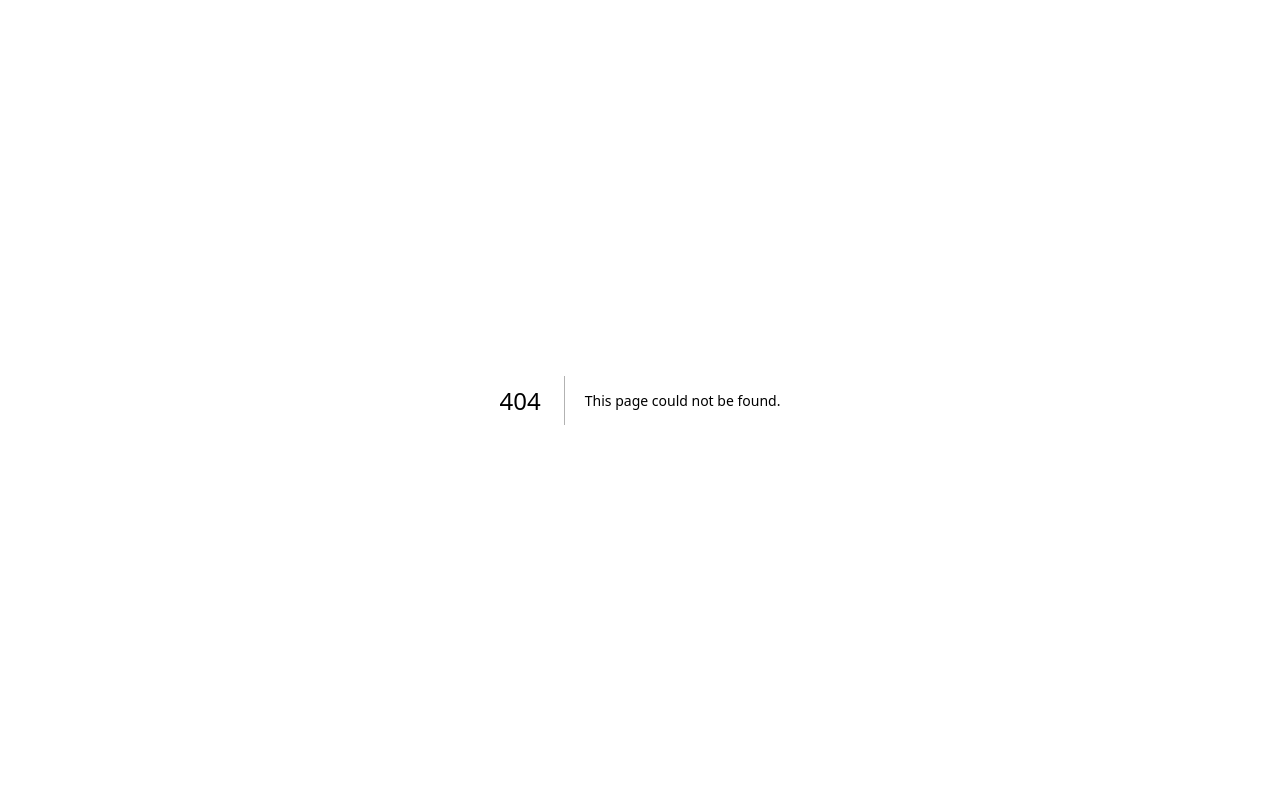
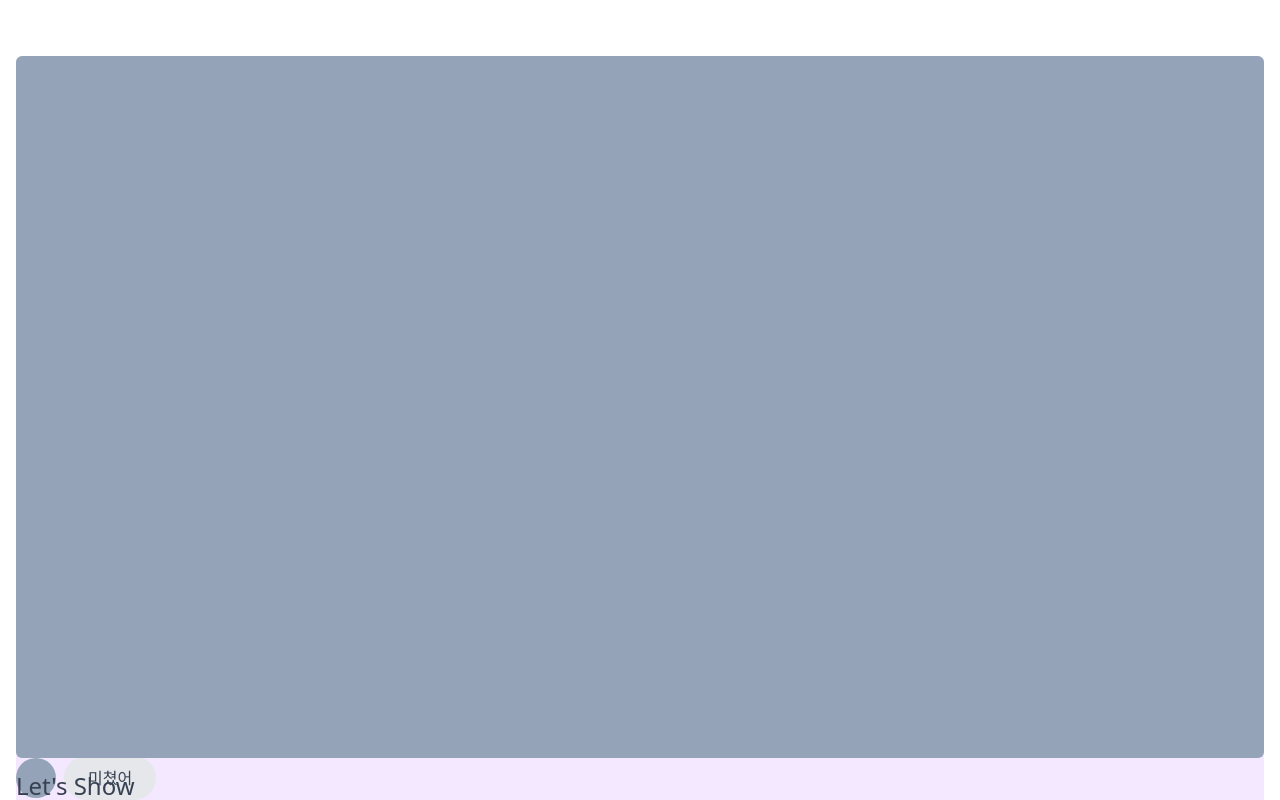
Before and after one commit to june20516/carrot-market, a Next.js app: page /live/1 in a window 1280 px wide. Before the commit this address had no page. Shown: the top 800 px of the page. Built offline with nearby package versions, Linux system fonts and the light colour scheme.

Commit message:
add live detail

```diff
--- a/pages/index.tsx
+++ b/pages/index.tsx
@@ -57,17 +57,14 @@ const Home: NextPage = () => {
       })}
       <button className="w-12 aspect-square flex justify-center items-center fixed bottom-5 right-5 z-10 bg-purple-500 hover:bg-purple-600 text-white rounded-full shadow-xl">
         <svg
+          className="h-6 w-6"
           xmlns="http://www.w3.org/2000/svg"
           fill="none"
           viewBox="0 0 24 24"
-          stroke-width="1.5"
           stroke="currentColor"
-          className="w-6 h-6"
+          aria-hidden="true"
         >
-          <path
-            stroke-linecap="round"
-            d="M15.75 10.5l4.72-4.72a.75.75 0 011.28.53v11.38a.75.75 0 01-1.28.53l-4.72-4.72M4.5 18.75h9a2.25 2.25 0 002.25-2.25v-9a2.25 2.25 0 00-2.25-2.25h-9A2.25 2.25 0 002.25 7.5v9a2.25 2.25 0 002.25 2.25z"
-          />
+          <path strokeLinecap="round" strokeLinejoin="round" strokeWidth="2" d="M12 6v6m0 0v6m0-6h6m-6 0H6" />
         </svg>
       </button>
     </div>
--- /dev/null
+++ b/pages/live/[id].tsx
@@ -0,0 +1,86 @@
+import { NextPage } from 'next';
+
+const LiveDetail: NextPage = () => {
+  return (
+    <div className="py-14 px-4">
+      <div className="fixed top-14 h-[39vh] w-full inset-0 px-4 bg-white">
+        <div className="w-full bg-slate-400 aspect-video rounded-md" />
+        <h3 className="my-3 text-2xl font-medium text-gray-700">Let's Show</h3>
+      </div>
+      <div className="py-2.5 mt-[39.5vh]">
+        <h1 className="py-2 text-4xl font-bold">Galaxy S50</h1>
+        <p className="py-0.5 text-3xl">$140</p>
+        <p className="text-base py-1.5">
+          My money&apos;s in that office, right? If she start giving me some bullshit about it ain&apos;t there, and we
+          got to go someplace else and get it, I&apos;m gonna shoot you in the head then and there. Then I&apos;m gonna
+          shoot that bitch in the kneecaps, find out where my goddamn money is. She gonna tell me too. Hey, look at me
+          when I&apos;m talking to you, motherfucker. You listen: we go in there, and that ni**a Winston or anybody else
+          is in there, you the first motherfucker to get shot. You understand?
+        </p>
+      </div>
+      <div className="flex space-x-2 mb-4">
+        <button className="w-full h-12 bg-purple-500 rounded-md text-white text-xl hover:bg-purple-600 active:ring-2 ring-purple-600 ring-offset-2">
+          Talk to seller
+        </button>
+        <button className="w-1/12 rounded-md flex justify-center items-center text-2xl text-gray-500 hover:text-gray-700 hover:bg-gray-100 active:text-red-600">
+          <svg
+            className="h-6 w-6 "
+            xmlns="http://www.w3.org/2000/svg"
+            fill="none"
+            viewBox="0 0 24 24"
+            stroke="currentColor"
+            aria-hidden="true"
+          >
+            <path
+              strokeLinecap="round"
+              strokeLinejoin="round"
+              strokeWidth="2"
+              d="M4.318 6.318a4.5 4.5 0 000 6.364L12 20.364l7.682-7.682a4.5 4.5 0 00-6.364-6.364L12 7.636l-1.318-1.318a4.5 4.5 0 00-6.364 0z"
+            />
+          </svg>
+        </button>
+      </div>
+      <div className="h-[40.5vh]">
+        <div className="space-y-3 py-2 bg-purple-100 h-full overflow-y-scroll">
+          {Array.from(Array(10).keys()).map(i => {
+            return (
+              <>
+                <div className="text-gray-700 flex items-center space-x-2">
+                  <div className="w-10 aspect-square rounded-full bg-slate-400" />
+                  <div className="bg-gray-200 py-2.5 px-6 rounded-full">Hi how much are you selling them for?</div>
+                </div>
+                <div className="flex justify-end space-x-2">
+                  <div className="bg-purple-600 py-2.5 px-6 rounded-full text-white">I want ￦20,000</div>
+                  <div className="w-10 aspect-square rounded-full bg-slate-400" />
+                </div>
+                <div className="text-gray-700 flex items-center space-x-2">
+                  <div className="w-10 aspect-square rounded-full bg-slate-400" />
+                  <div className="bg-gray-200 py-2.5 px-6 rounded-full">미쳤어</div>
+                </div>
+                <div className="flex justify-end space-x-2">
+                  <div className="bg-purple-600 py-2.5 px-6 rounded-full text-white">
+                    Ok, It's kidding. Let me ask again.
+                  </div>
+                  <div className="w-10 aspect-square rounded-full bg-slate-400" />
+                </div>
+              </>
+            );
+          })}
+        </div>
+        <div className="w-full mx-auto mx-w-md inset-x-0 px-5">
+          <div className="flex items-center bg-white">
+            <input
+              type="text"
+              className="flex items-center w-full rounded-full m-3 ml-0 border border-gray-400 focus:ring-purple-500 focus:ring-2 focus:border-transparent pl-4 pr-14"
+            />
+            <div className="-ml-[3.25rem] bg-purple-500 rounded-full text-white text-sm py-1.5 px-2.5 hover:bg-purple-600">
+              <button>&rarr;</button>
+            </div>
+          </div>
+        </div>
+      </div>
+    </div>
+  );
+};
+
+export default LiveDetail;
--- a/pages/live.tsx
+++ b/pages/live/index.tsx
@@ -7,7 +7,7 @@ const Live: NextPage = () => {
         return (
           <div className="pt-4">
             <div className="w-full bg-slate-400 aspect-video rounded-md" />
-            <h3 className="mt-3 font-medium text-gray-700">Let's Show</h3>
+            <h3 className="mt-3 text-lg font-medium text-gray-700">Let's Show</h3>
           </div>
         );
       })}
```
